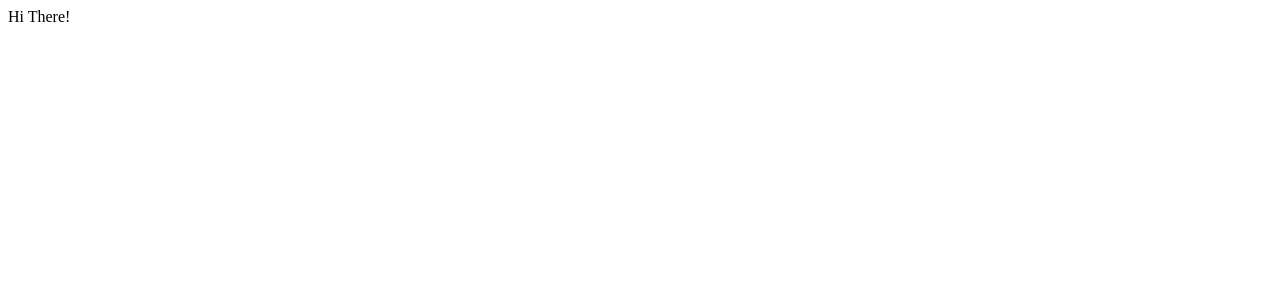
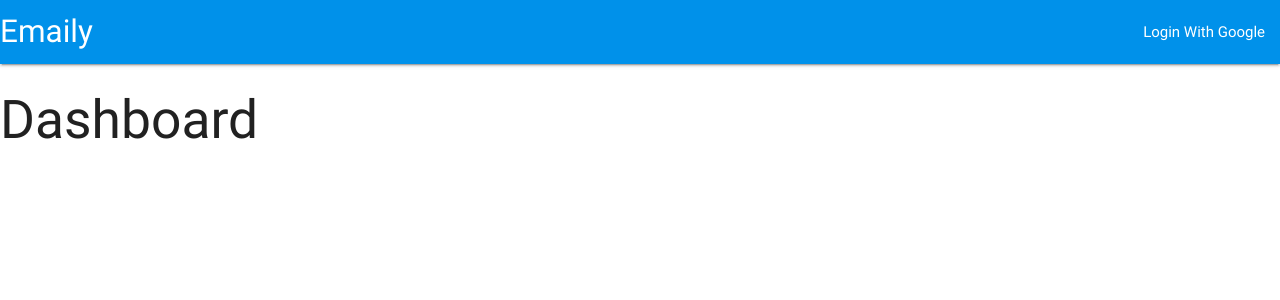
Before and after one commit to volchan/server, a React (Create React App) app in the folder client/: page /surveys in a window 1280 px wide. Shown: the top 300 px of the page. Built offline with nearby package versions, Linux system fonts and the light colour scheme.

Commit message:
session 7/72 done

```diff
--- a/client/src/components/App.js
+++ b/client/src/components/App.js
@@ -1,7 +1,24 @@
 import React from "react";
+import { BrowserRouter, Route } from "react-router-dom";
+
+import Header from "./Header";
+const Dashboard = () => <h2>Dashboard</h2>;
+const SurveyNew = () => <h2>SurveyNew</h2>;
+const Landing = () => <h2>Landing</h2>;
 
 const App = () => {
-  return <div>Hi There!</div>;
+  return (
+    <div>
+      <BrowserRouter>
+        <div>
+          <Header />
+          <Route exact path="/" component={Landing} />
+          <Route exact path="/surveys" component={Dashboard} />
+          <Route exact path="/surveys/new" component={SurveyNew} />
+        </div>
+      </BrowserRouter>
+    </div>
+  );
 };
 
 export default App;
--- /dev/null
+++ b/client/src/components/Header.js
@@ -0,0 +1,21 @@
+import React, { Component } from "react";
+
+export default class Header extends Component {
+
+    render() {
+        return (
+            <nav className="light-blue accent-4">
+              <div className="nav-wrapper">
+                <a href="/" className="left brand-logo">
+                  Emaily
+                </a>
+                <ul className="right">
+                  <li>
+                    <a href="/auth/google">Login With Google</a>
+                  </li>
+                </ul>
+              </div>
+            </nav>
+        );
+    }
+}
--- a/client/src/index.js
+++ b/client/src/index.js
@@ -1,11 +1,13 @@
+import "materialize-css/dist/css/materialize.min.css";
 import React from "react";
 import ReactDOM from "react-dom";
 import { Provider } from "react-redux";
 import { createStore, applyMiddleware } from "redux";
 
 import App from "./components/App";
+import reducers from "./reducers";
 
-const store = createStore(() => [], {}, applyMiddleware());
+const store = createStore(reducers, {}, applyMiddleware());
 
 ReactDOM.render(
   <Provider store={store}>
--- /dev/null
+++ b/client/src/reducers/authReducer.js
@@ -0,0 +1,6 @@
+export default (state = {}, action) => {
+  switch (action.type) {
+    default:
+      return state;
+  }
+};
--- /dev/null
+++ b/client/src/reducers/index.js
@@ -0,0 +1,7 @@
+import { combineReducers } from "redux";
+
+import authReducer from "./authReducer";
+
+export default combineReducers({
+  auth: authReducer
+});
```
